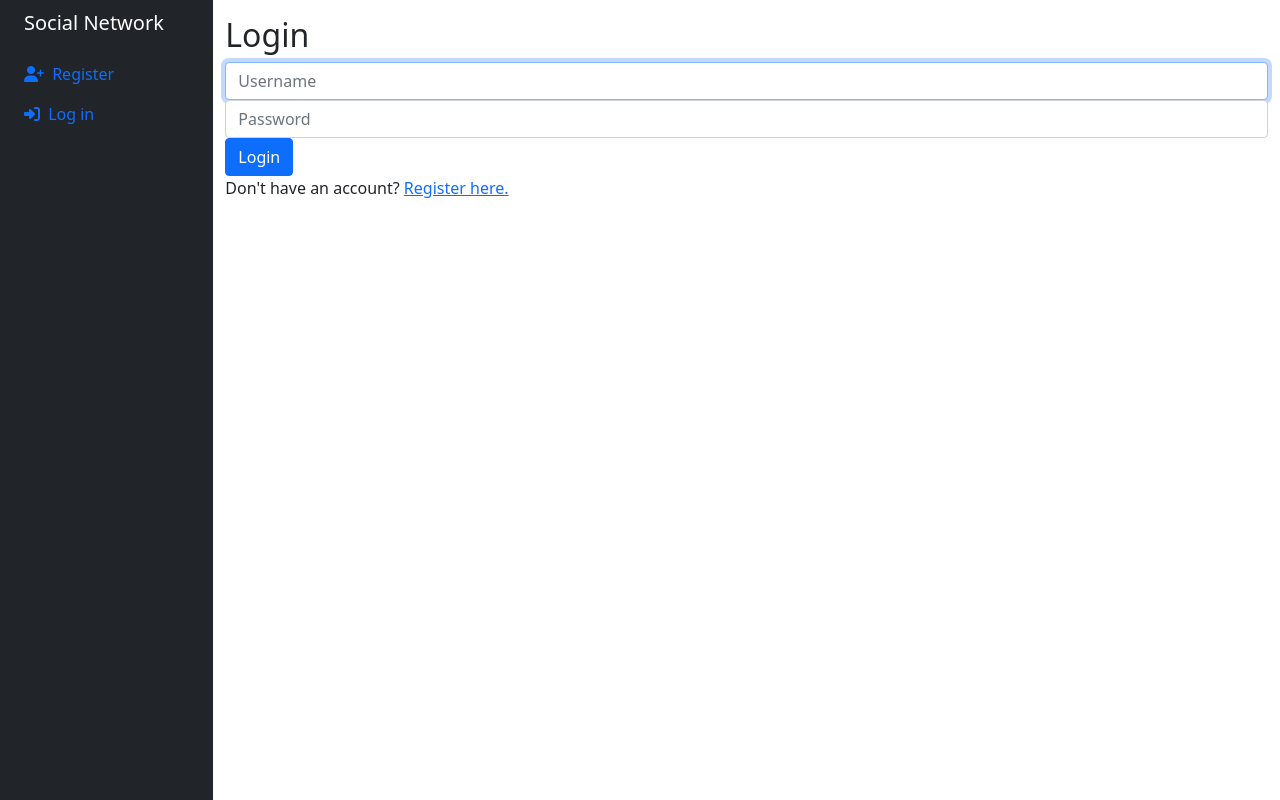
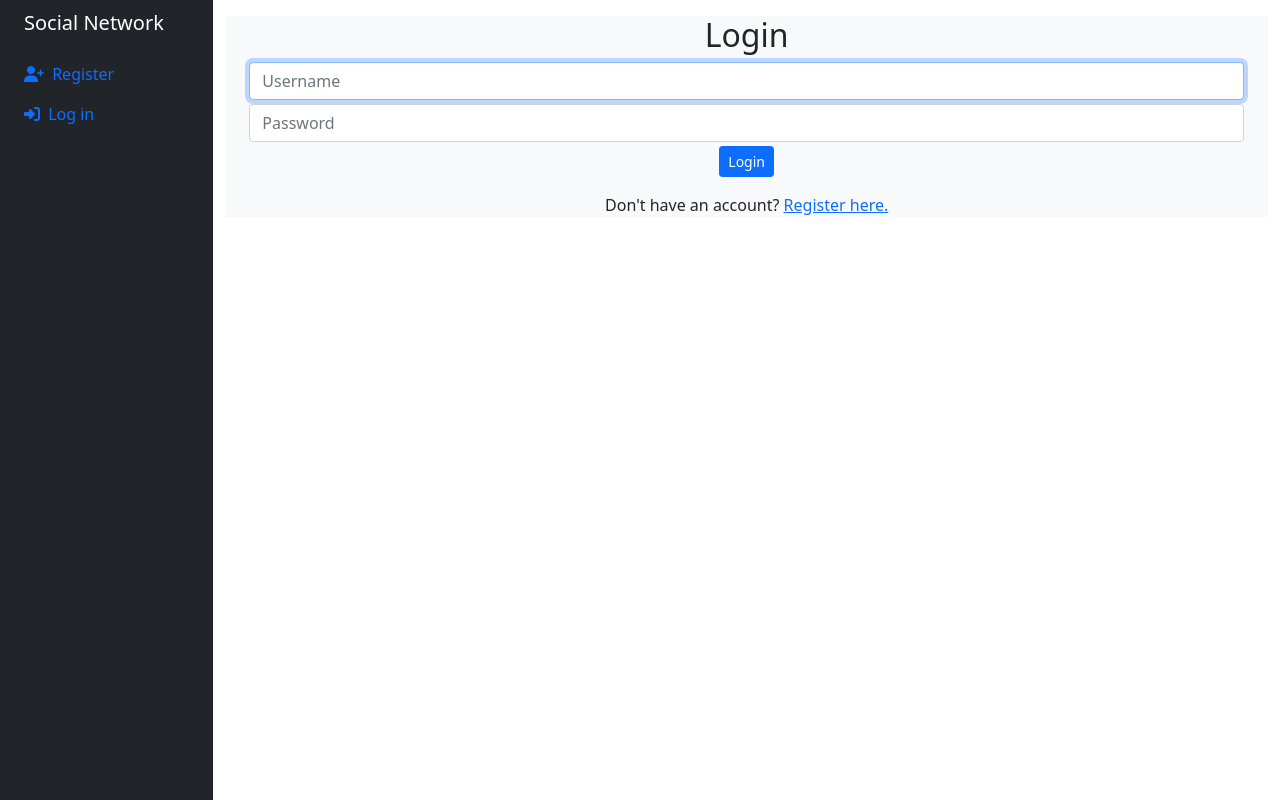
Before and after one commit to DevelopWithAP/network, a Django app: template network/templates/network/login.html in a window 1280 px wide. Run offline with Django 3.2, Linux system fonts and the light colour scheme; the template is opened without the code that fills it, so the values that code supplies are empty; some libraries are stand-ins or nearby versions.

Commit message:
Added finishing touches

```diff
--- a/network/static/network/delete.js
+++ b/network/static/network/delete.js
@@ -20,7 +20,7 @@ document.addEventListener('DOMContentLoaded', () => {
                 })
             })
                 .then((response) => response.json())
-                .then(() => location.reload());
+                .then(() => document.location.replace('/'));
         };
     });
 
--- a/network/templates/network/login.html
+++ b/network/templates/network/login.html
@@ -1,24 +1,25 @@
 {% extends "network/layout.html" %}
 
 {% block body %}
-
+<div class="container text-center bg-light">
     <h2>Login</h2>
 
     {% if message %}
-        <div>{{ message }}</div>
+    <div>{{ message }}</div>
     {% endif %}
 
     <form action="{% url 'login' %}" method="post">
         {% csrf_token %}
         <div class="form-group">
-            <input autofocus class="form-control" type="text" name="username" placeholder="Username">
+            <input autofocus class="form-control my-1" type="text" name="username" placeholder="Username">
         </div>
         <div class="form-group">
-            <input class="form-control" type="password" name="password" placeholder="Password">
+            <input class="form-control my-1" type="password" name="password" placeholder="Password">
         </div>
-        <input class="btn btn-primary" type="submit" value="Login">
+        <input class="btn btn-primary btn-sm" type="submit" value="Login">
     </form>
 
-    Don't have an account? <a href="{% url 'register' %}">Register here.</a>
+    <p class="mt-3"> Don't have an account? <a href="{% url 'register' %}">Register here.</a> </p>
+</div>
 
 {% endblock %}
--- a/network/urls.py
+++ b/network/urls.py
@@ -1,5 +1,5 @@
 
-from django.urls import path
+from django.urls import path, re_path
 
 from . import views
 
@@ -10,7 +10,7 @@ urlpatterns = [
     path("register", views.register, name="register"),
     path("profile/<int:user_id>", views.profile, name="profile"),
     path("following", views.following, name="following"),
-    # API route
+    # API routes
     path("follow/", views.follow),
     path("edit/<int:post_id>", views.edit),
     path("<int:user_id>/edit/<int:post_id>", views.edit_from_profile),
```
Also changed, not shown: network/templates/network/profile.html (+6 -2 lines), network/views.py (+2 -5 lines), db.sqlite3.
